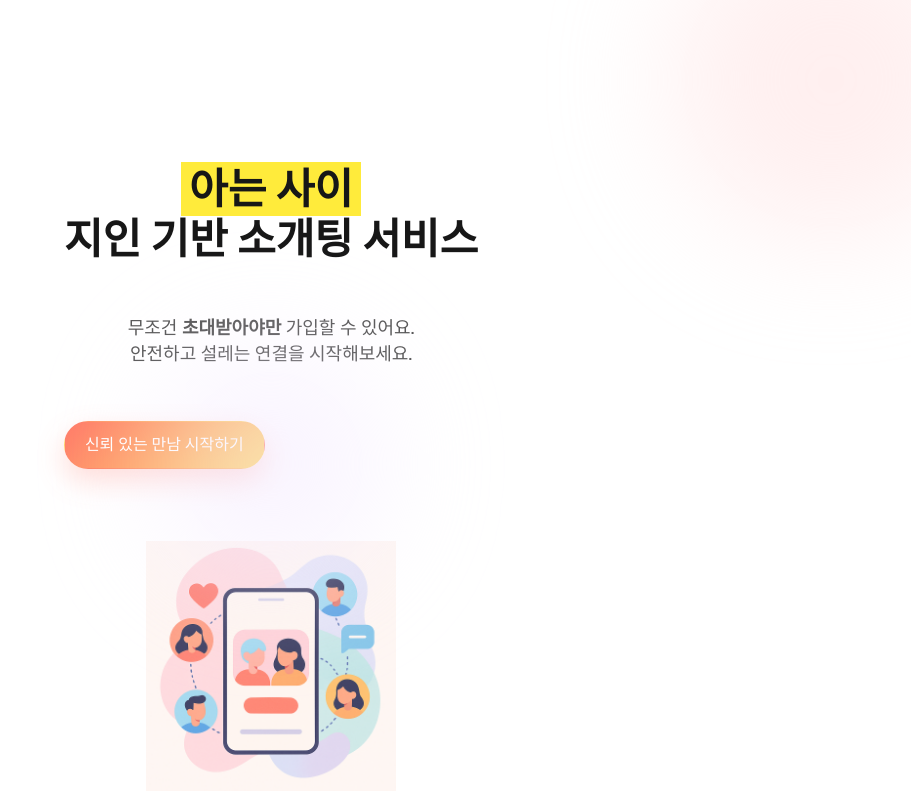
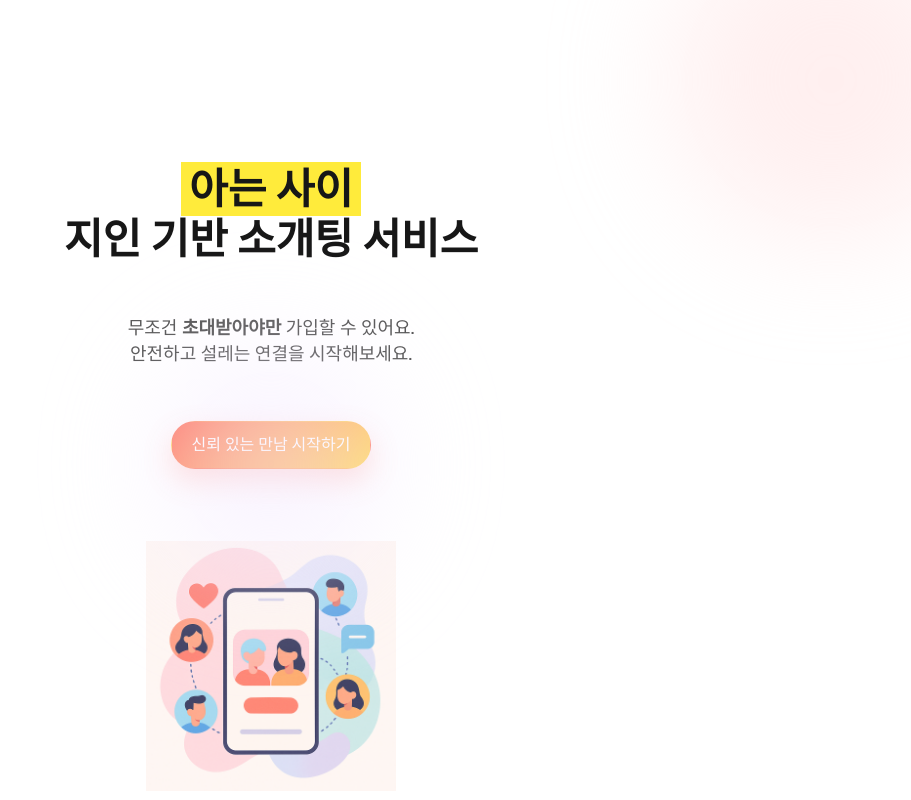
Before and after one commit to Intro-my-friend/imf-frontend, a Next.js app: page / in a window 1280 px wide. Shown: the top 800 px of the page, without its empty margins (369-1280 px from the left). Built offline with nearby package versions, Linux system fonts and the light colour scheme.

Commit message:
main page center align

```diff
--- a/app/page.module.css
+++ b/app/page.module.css
@@ -59,6 +59,8 @@
 .ctas {
   display: flex;
   gap: 16px;
+  justify-content: center;  /* 가로 축 중앙 정렬 */
+  align-items: center;       /* 세로 축 중앙 정렬(버튼 높이 다를 때 대비) */
 }
 
 .ctas a {
@@ -142,6 +144,7 @@ a.secondary {
 
   .ctas {
     flex-direction: column;
+    align-items: center;
   }
 
   .ctas a {
```
